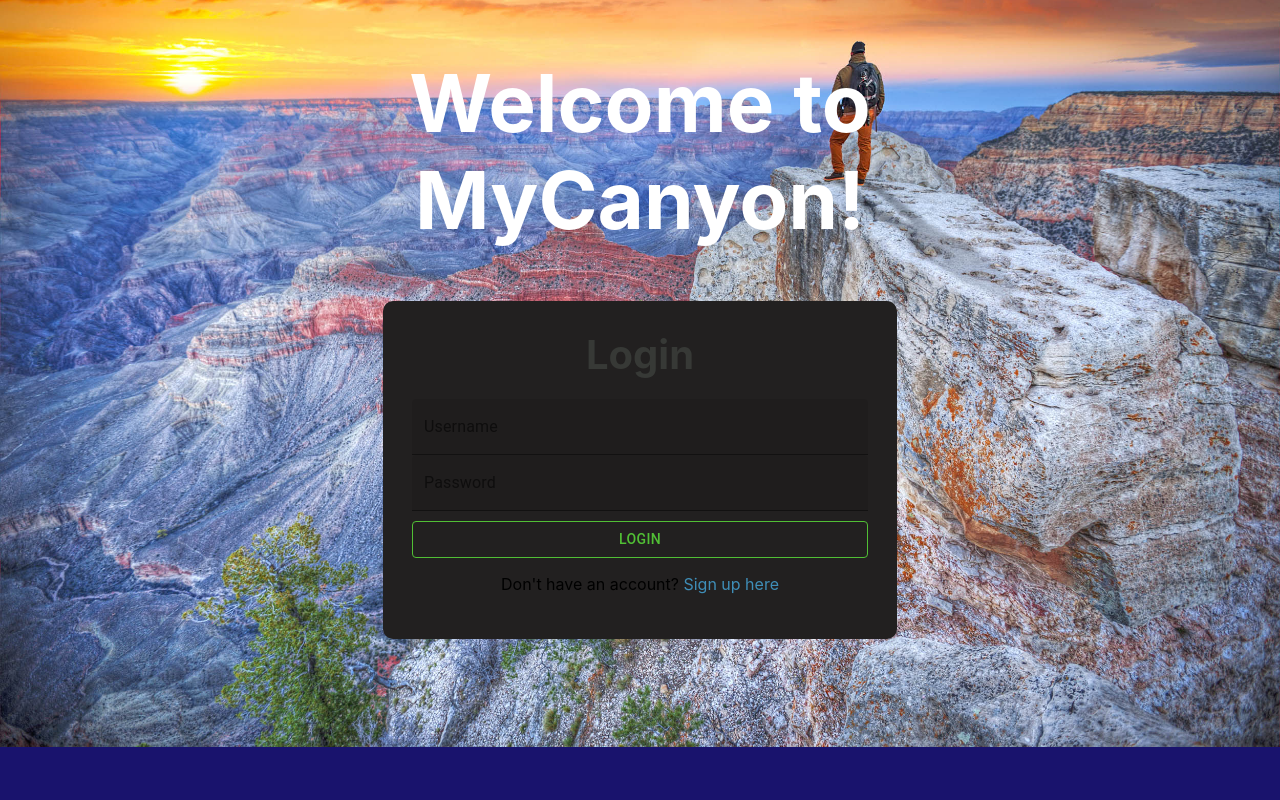
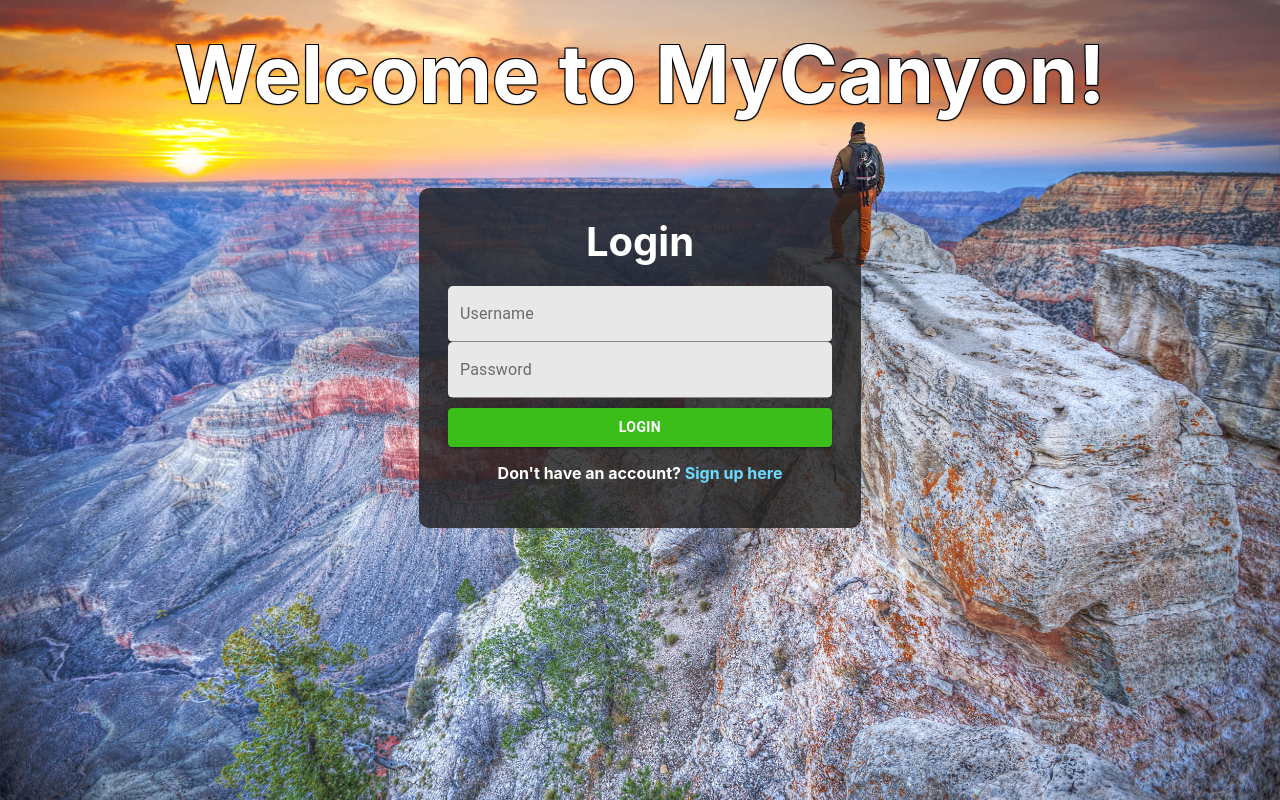
Before and after one commit to dansilvaUT/my-canyon, a React (Create React App) app: page /#/ in a window 1280 px wide. Built offline with nearby package versions, Linux system fonts and the light colour scheme; what redux-promise-middleware would draw is missing.

Commit message:
Finished login and canyons components.

```diff
--- a/src/Components/Canyons/Canyons.js
+++ b/src/Components/Canyons/Canyons.js
@@ -5,6 +5,11 @@ import AddCanyon from '../AddCanyon/AddCanyon';
 import { connect } from 'react-redux';
 import { getCanyons } from '../../redux/reducers/canyonReducer';
 
+import Card from '@material-ui/core/Card';
+import CardActions from '@material-ui/core/CardActions';
+import CardContent from '@material-ui/core/CardContent';
+import Typography from '@material-ui/core/Typography';
+import './canyons.scss';
 class Canyons extends Component {
 
     componentDidMount() {
@@ -15,25 +20,39 @@ class Canyons extends Component {
     render() {
         const { canyons } = this.props;
         return (
-            <>
+            <section className='canyons-container'>
                 <Header />
-                Render Canyons Here
+
                 <Link to='/canyons/add'>
                     <button>Add Canyon</button>
                 </Link>
                 <Switch>
                     <Route path='/canyons/add' component={AddCanyon} />
                 </Switch>
-                {canyons?.map(canyon => (
-                    <section key={canyon.canyon_id}>
-                        <h3>{canyon.canyon_name}</h3>
-                        <img src={canyon.canyon_pic} alt={canyon.canyon_name} />
-                        <Link key={canyon.canyon_id} to={`/canyon/${canyon.canyon_id}`}>
-                            <button>See More</button>
+                <section className='canyons'>
+                    {canyons?.map(canyon => (
+                        <Link key={canyon.canyon_id} to={`/canyon/${canyon.canyon_id}`} className='canyon-link'>
+                            <Card className='canyon-card' key={canyon.canyon_id}>
+                                <CardContent>
+                                    <Typography color="textSecondary" gutterBottom>
+                                        <img className='canyons-img' src={canyon.canyon_pic} alt={canyon.canyon_name} />
+                                    </Typography>
+                                    <Typography variant="h5" component="h2">
+                                        {canyon.canyon_name}
+                                    </Typography>
+                                    <Typography variant="body2" component="p">
+                                        Rating: {canyon.canyon_rating}
+                                    </Typography>
+                                </CardContent>
+                                <CardActions>
+                                </CardActions>
+                            </Card>
                         </Link>
-                    </section>
-                ))}
-            </>
+
+                    ))}
+                </section>
+
+            </section>
         );
     }
 }
--- /dev/null
+++ b/src/Components/Canyons/canyons.scss
@@ -0,0 +1,45 @@
+@import '../base';
+
+
+.canyons-container {
+    background: $component-background;
+    height: 100vh;
+}
+
+.canyons {
+    background-color: rgb(255, 255, 255);
+    width: 80vw;
+    height: 70vh;
+    overflow-y: auto;
+    display: flex;
+    justify-content: space-evenly;
+    flex-wrap: wrap;
+    margin: 0 auto;
+    padding: 15px;
+    border-radius: $border-radius;
+}
+
+.canyon-link {
+    text-decoration: none;
+}
+
+.canyon-card {
+    padding: 5px 15px;
+    transition: transform .3s!important;
+    box-shadow: none!important;
+}
+
+.canyon-card:hover {
+    -ms-transform: scale(1.1); /* IE 9 */
+    -webkit-transform: scale(1.1); /* Safari 3-8 */
+    transform: scale(1.1);
+    -webkit-box-shadow: 0px 0px 10px 0px rgba(0,0,0,0.75);
+    -moz-box-shadow: 0px 0px 10px 0px rgba(0,0,0,0.75);
+    box-shadow: 0px 0px 10px 0px rgba(0,0,0,0.75)!important;
+}
+
+.canyons-img {
+    height: 150px;
+    width: 150px;
+    border-radius: 100%;
+}
--- a/src/Components/Login/Login.js
+++ b/src/Components/Login/Login.js
@@ -2,7 +2,6 @@ import { Component } from 'react';
 import axios from 'axios';
 import { connect } from 'react-redux';
 import { getUser } from '../../redux/reducers/userReducer';
-import Container from '@material-ui/core/Container';
 import TextField from '@material-ui/core/TextField';
 import Button from '@material-ui/core/Button';
 import './login.scss';
@@ -51,7 +50,7 @@ class Login extends Component {
 
     render() {
         return (
-            <Container className='main' maxWidth='md'>
+            <section className='main'>
                 <h1 className='heading welcome-heading'>Welcome to MyCanyon!</h1>
                 <section className='login'>
                     {this.state.registerView
@@ -64,22 +63,18 @@ class Login extends Component {
                                     label='Email'
                                     onChange={e => this.handleInputChange(e)}
                                     variant='filled'
+                                    className='input input-login'
                                 />
                             </>
                         )
                         : <h3 className='toggle-header'>Login</h3>}
-                    {/* <input
-                        value={this.state.username}
-                        name='username'
-                        placeholder='Username'
-                        onChange={e => this.handleInputChange(e)} /> */}
                     <TextField
                         value={this.state.username}
                         label='Username'
                         name='username'
                         onChange={e => this.handleInputChange(e)}
                         variant="filled"
-
+                        className='input input-login'
                     />
                     <TextField
                         value={this.state.password}
@@ -88,6 +83,7 @@ class Login extends Component {
                         type='password'
                         onChange={e => this.handleInputChange(e)}
                         variant='filled'
+                        className='input input-login'
                     />
                     {this.state.registerView
                         ? (
@@ -99,19 +95,20 @@ class Login extends Component {
                                     type='password'
                                     onChange={e => this.handleInputChange(e)}
                                     variant='filled'
+                                    className='input input-login'
                                 />
                                 <Button className='btn sign-up-btn' variant="outlined" onClick={() => this.hanldeSignUp()}>Sign Up</Button>
-                                <p>Have an account? <span className='toggle-span' onClick={() => this.toggleView()}>Login here</span></p>
+                                <p className='toggle-queue'>Have an account? <span className='toggle-span' onClick={() => this.toggleView()}>Login here</span></p>
                             </>
                         )
                         : (
                             <>
-                                <Button className='btn login-btn' variant="outlined" onClick={() => this.handleLogin()}>Login</Button>
-                                <p>Don't have an account? <span className='toggle-span' onClick={() => this.toggleView()}>Sign up here</span></p>
+                                <Button className='btn login-btn' variant="contained" onClick={() => this.handleLogin()}>Login</Button>
+                                <p className='toggle-queue'>Don't have an account? <span className='toggle-span' onClick={() => this.toggleView()}>Sign up here</span></p>
                             </>
                         )}
                 </section>
-            </Container>
+            </section>
 
         );
     }
--- a/src/Components/Login/login.scss
+++ b/src/Components/Login/login.scss
@@ -1,17 +1,25 @@
 @import '../base';
 
-body {
-    background-color: $background;
+.main {
+    text-align: center;
     background-image:url('../../images/app-background.jpg');
     background-repeat: no-repeat;
     background-position: center;
     background-size:cover;
+    height: 100vh;
+    width: 100vw;
+    margin:  0;
 }
 
-
 .welcome-heading {
+    margin-top: 0;
+    padding-top: 25px;
     font-size: 5rem;
     color: white;
+    text-shadow: -1px 1px 1px #000,
+				  1px 1px 1px #000,
+				  1px -1px 0 #000,
+				  -1px -1px 0 #000;
 }
 
 .login {
@@ -23,7 +31,6 @@ body {
     padding: 29px;
     margin: 0 auto;
     width: $form-width;
-
 }
 
 .toggle-header {
@@ -32,11 +39,23 @@ body {
     color: $heading-color;
 }
 
+.input-login {
+    background-color: white!important;
+    border-radius: $input-radius;
+}
+
 .login-btn,
 .sign-up-btn {
     border: 1px solid $submit!important;
-    color: $submit!important;
+    color: $heading-color!important;
     margin-top: 10px!important;
+    background-color: $submit!important;
+    font-weight: bold!important;
+}
+
+.toggle-queue {
+    color: $heading-color;
+    font-weight: bold;
 }
 
 .toggle-span {
--- a/src/Components/_base.scss
+++ b/src/Components/_base.scss
@@ -1,11 +1,16 @@
 $background: #19136D;
-$form-background: #222020;
+$form-background: #222020d0;
 $border-radius: 10px;
+$input-radius: 5px;
+$component-background: radial-gradient(circle, rgba(157,109,72,0.5816701680672269) 8%, rgba(255,164,0,1) 100%);
+// $component-background: rgb(241, 166, 53);
 
-$link: #3F8EB8;
-$heading-color: #373936;
+$link: #6bdcff;
+$info: #6bdcff;
 
-$form-width: 50%;
+$heading-color: #ffffff;
+
+$form-width: 30%;
 
 //Buttons
-$submit: #51BF35;
+$submit: #3bbe1a;
--- a/src/_App.scss
+++ b/src/_App.scss
@@ -1,3 +1,3 @@
 .App {
-  text-align: center;
+    text-align: center;
 }
```
Also changed, not shown: 1 other file (tests, documents, lock files or other folders).
